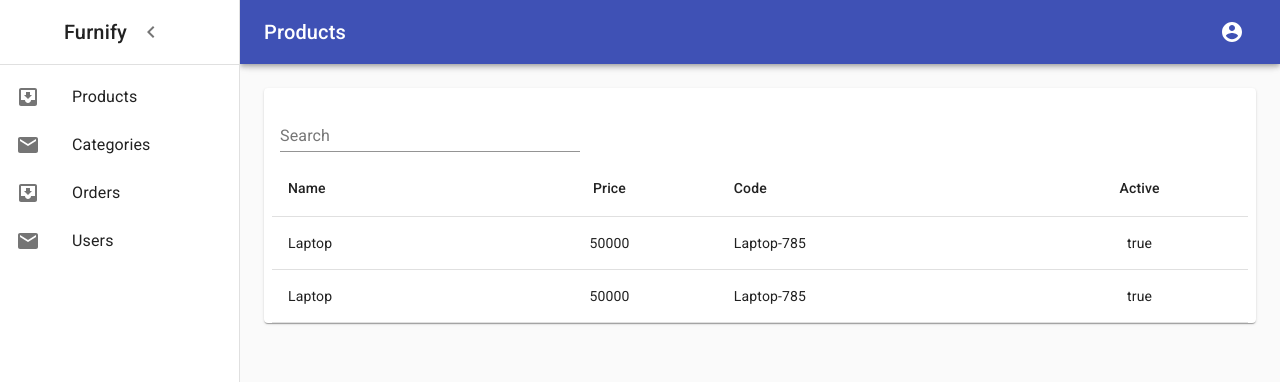
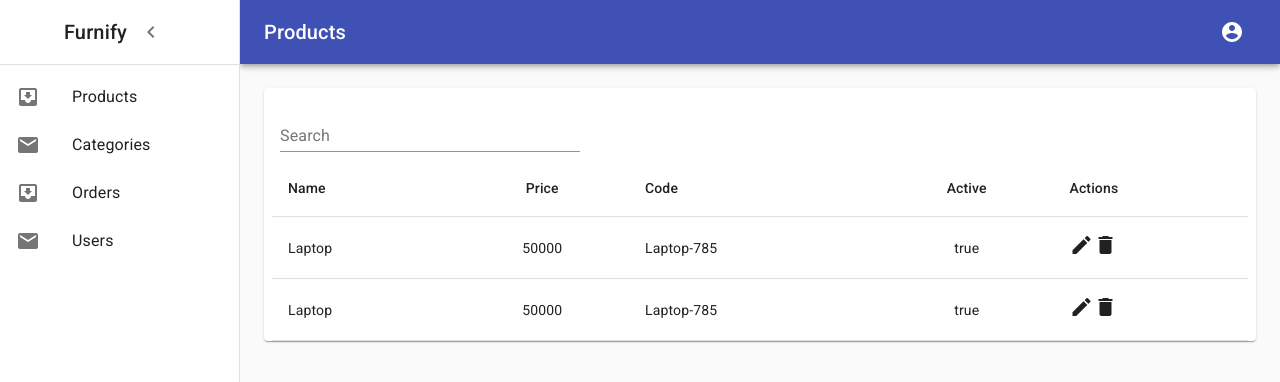
Before and after one commit to mistryakshar54/MERN, a React (Create React App) app in the folder ShoppingCart/shopping-cart-admin-app/: page / in a window 1280 px wide. Shown: the top 382 px of the page. Built offline with nearby package versions, Linux system fonts and the light colour scheme.

Commit message:
Add readonly options

```diff
--- a/ShoppingCart/shopping-cart-admin-app/src/Components/Products/ProductList/ProductList.js
+++ b/ShoppingCart/shopping-cart-admin-app/src/Components/Products/ProductList/ProductList.js
@@ -55,6 +55,7 @@ const ProductListCompoenent  = ( props ) => {
           data={data}
           hasMultiSelect={false}
           headers={listViewHeaders}
+          isReadOnly={false}
         />
       </div>
     );
--- a/ShoppingCart/shopping-cart-admin-app/src/UI/ListView/ListView.js
+++ b/ShoppingCart/shopping-cart-admin-app/src/UI/ListView/ListView.js
@@ -6,6 +6,7 @@ import TableCell from "@material-ui/core/TableCell";
 import TableHead from "@material-ui/core/TableHead";
 import TableRow from "@material-ui/core/TableRow";
 import Checkbox from "@material-ui/core/Checkbox";
+import Icon from "@material-ui/core/Icon";
 
 const useStyles = makeStyles({
   root: {
@@ -22,7 +23,16 @@ const useStyles = makeStyles({
 
  const ListView = ( props ) => {
     const classes = useStyles();
-    const { headers , data , hasPagination , hasSorting , sortFields , hasMultiSelect} = props;
+    const {
+      headers,
+      data,
+      hasPagination,
+      hasSorting,
+      sortFields,
+      isReadOnly,
+      hasMultiSelect
+    } = props;
+
     const [selectedItems, setSelectedItems] = useState([]);
     const handleItemCheck = itemIndex => {
     const items = selectedItems;
@@ -40,13 +50,11 @@ const extractData = (data, headers) => {
     return data.map((row, index) => {
       return (
         <TableRow key={"row_" + index}>
-           {
-              (hasMultiSelect === true) ?
+          {hasMultiSelect === true ? (
             <TableCell
               className={classes.checkBoxWidth}
               key={"row_" + index + "_cb"}
             >
-
               <Checkbox
                 checked={
                   selectedItems && selectedItems.indexOf(index) === -1
@@ -57,9 +65,12 @@ const extractData = (data, headers) => {
                 color="primary"
                 inputProps={{
                   "aria-label": "secondary checkbox"
-              }} />
+                }}
+              />
             </TableCell>
-             : "" }
+          ) : (
+            ""
+          )}
           {headers.map((headerData, itemIndex) => {
             return (
               <TableCell
@@ -70,6 +81,14 @@ const extractData = (data, headers) => {
               </TableCell>
             );
           })}
+          {!isReadOnly ? (
+            <TableCell>
+              <Icon>edit</Icon>
+              <Icon>delete</Icon>
+            </TableCell>
+          ) : (
+            ""
+          )}
         </TableRow>
       );
     });
@@ -100,6 +119,7 @@ const extractData = (data, headers) => {
                 );
               })
             : null}
+            {(isReadOnly === false) ? <TableCell key={"header_actions"} >Actions</TableCell> : ""}
         </TableRow>
       </TableHead>
       <TableBody>
```
Lines whose indentation alone changed are shown as unchanged.
